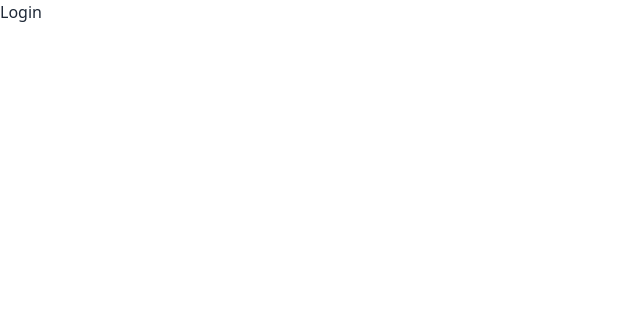
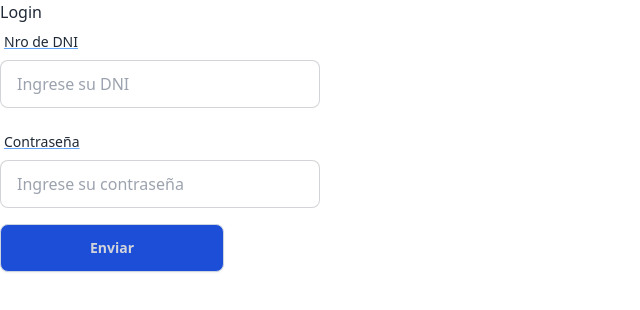
Before and after one commit to sebastianFeltes/app-herramientas, a React (Vite) app: page / in a window 1280 px wide. Shown: the top 310 px of the page, without its empty margins (0-640 px from the left). Built offline with nearby package versions, Linux system fonts and the light colour scheme.

Commit message:
optimizing custom components

```diff
--- a/src/components/StyledButton.jsx
+++ b/src/components/StyledButton.jsx
@@ -1,22 +1,50 @@
-function StyledButton({ remove, accept, link, cancel, innerText }) {
+import PropTypes from "prop-types";
+
+function StyledButton({
+  remove,
+  accept,
+  link,
+  cancel,
+  innerText,
+  btnType,
+  ...props
+}) {
   const styles = {
     remove:
-      " bg-red-500 border border-red-700 text-gray-300 hover:bg-red-600 hover:border-red-500 hover:text-white",
+      "bg-red-500 border border-red-700 text-gray-300 hover:bg-red-600 hover:border-red-500 hover:text-white",
     accept:
-      " bg-blue-700 border border-slate-300 text-gray-300 hover:bg-blue-600 hover:border-slate-500 hover:text-white",
-    link: " bg-blue-700 border border-gray-300 text-gray-200 hover:bg-blue-600 hover:text-white hover:underline hover:border-white hover:decoration-white",
+      "bg-blue-700 border border-slate-300 text-gray-300 hover:bg-blue-600 hover:border-slate-500 hover:text-white",
+    link: "bg-blue-700 border border-gray-300 text-gray-200 hover:bg-blue-600 hover:text-white hover:underline hover:border-white hover:decoration-white",
     cancel:
-      " bg-blue-700 border border-slate-300 text-gray-300 hover:bg-blue-600 hover:border-yellow-500 hover:text-white",
+      "bg-blue-700 border border-slate-300 text-gray-300 hover:bg-blue-600 hover:border-yellow-500 hover:text-white",
   };
 
-  const btnClass = [
-    remove && styles.remove,
-    accept && styles.accept,
-    link && styles.link,
-    cancel && styles.cancel,
-  ];
+  const btnClass = `btn min-w-56 ${
+    remove
+      ? styles.remove
+      : accept
+      ? styles.accept
+      : link
+      ? styles.link
+      : cancel
+      ? styles.cancel
+      : ""
+  }`;
 
-  return <button className={"btn min-w-56 "+btnClass}>{innerText}</button>;
+  return (
+    <button type={btnType} className={btnClass} {...props}>
+      {innerText}
+    </button>
+  );
 }
 
+StyledButton.propTypes = {
+  remove: PropTypes.bool,
+  accept: PropTypes.bool,
+  link: PropTypes.bool,
+  cancel: PropTypes.bool,
+  innerText: PropTypes.string.isRequired,
+  btnType: PropTypes.string.isRequired,
+};
+
 export default StyledButton;
--- a/src/components/StyledInput.jsx
+++ b/src/components/StyledInput.jsx
@@ -1,6 +1,14 @@
-import React from "react";
+import PropTypes from "prop-types";
 
-function StyledInput({placeholder, type, TLLabel, TRLabel, BLLabel, BRLabel}) {
+function StyledInput({
+  placeholder,
+  type,
+  TLLabel,
+  TRLabel,
+  BLLabel,
+  BRLabel,
+  inputRef,
+}) {
   return (
     <label className="form-control w-full max-w-xs text-black">
       <div className="label underline decoration-blue-400">
@@ -8,6 +16,7 @@ function StyledInput({placeholder, type, TLLabel, TRLabel, BLLabel, BRLabel}) {
         <span className="label-text-alt text-gray-800">{TRLabel}</span>
       </div>
       <input
+        ref={inputRef}
         type={type}
         placeholder={placeholder}
         className="input input-bordered w-full max-w-xs bg-white focus:border-none ring-1 ring-transparent focus:ring-1 focus:ring-blue-400 focus:outline-none"
@@ -20,4 +29,14 @@ function StyledInput({placeholder, type, TLLabel, TRLabel, BLLabel, BRLabel}) {
   );
 }
 
+StyledInput.propTypes = {
+  placeholder: PropTypes.string,
+  type: PropTypes.string,
+  TLLabel: PropTypes.string,
+  TRLabel: PropTypes.string,
+  BLLabel: PropTypes.string,
+  BRLabel: PropTypes.string,
+  inputRef: PropTypes.object,
+};
+
 export default StyledInput;
--- a/src/pages/Login.jsx
+++ b/src/pages/Login.jsx
@@ -1,8 +1,35 @@
+import StyledButton from "../components/StyledButton";
+import StyledInput from "../components/StyledInput";
+import { useRef } from "react";
+
 function Login() {
+  const inputRefs = { dni: useRef(null), pass: useRef(null) };
+
+  const handleSubmit = (e) => {
+    e.preventDefault();
+    const inputValue1 = inputRefs.dni.current.value;
+    const inputValue2 = inputRefs.pass.current.value;
+    console.log(inputValue1, inputValue2);
+    e.target.reset();
+  };
+
   return (
-    <>
-      <span>Login</span>
-    </>
+    <form onSubmit={handleSubmit}>
+      <h2>Login</h2>
+      <StyledInput
+        placeholder="Ingrese su DNI"
+        type="number"
+        TLLabel="Nro de DNI"
+        inputRef={inputRefs.dni}
+      />
+      <StyledInput
+        placeholder="Ingrese su contraseña"
+        type="password"
+        TLLabel="Contraseña"
+        inputRef={inputRefs.pass}
+      />
+      <StyledButton accept innerText={"Enviar"} btnType={"submit"} />
+    </form>
   );
 }
 
```
